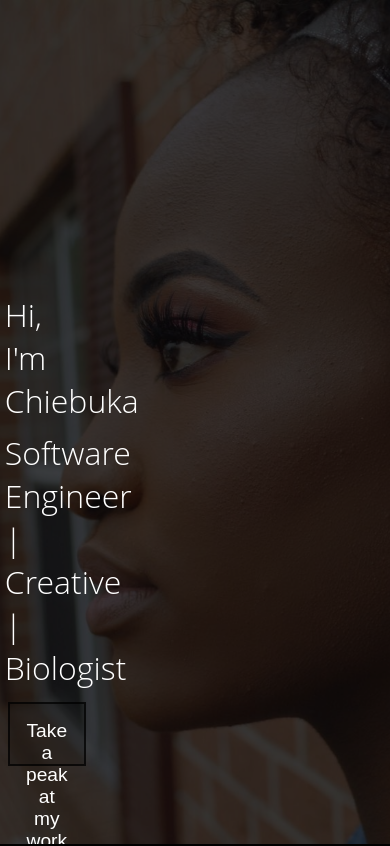
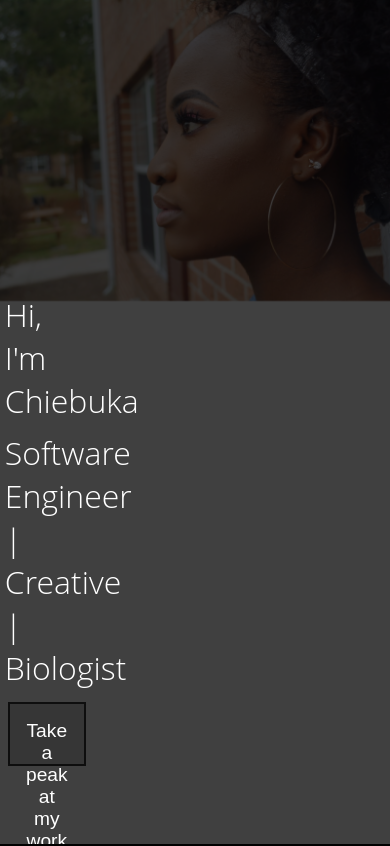
Before and after one commit to cenwachukwu/portfolio, a React (Create React App) app: page / in a window 390 px wide. Shown: the top 846 px of the page. Built offline with nearby package versions, Linux system fonts and the light colour scheme; a web font is replaced by a local one.

Commit message:
maker the header responsive

```diff
--- a/src/Home/Home.css
+++ b/src/Home/Home.css
@@ -2,7 +2,6 @@ header{
     margin: 0px;
     padding: 0px;
     width: 100%;
-    min-height: 100vh;
 }
 
 :root {
@@ -21,7 +20,7 @@ header{
 }
 
 .fixedHeader:before {
-    content: '';
+    content: ' ';
     background: url('../images/backupheader.JPG') no-repeat center/cover;
     background-size: contain/cover;
     background-attachment: fixed;
@@ -92,3 +91,45 @@ li{
     background: rgba(255, 0, 255, 0.15);
     color: rgba(255, 0, 255, 0.35);
   }
+
+/* ----------- iPad Pro 12.9" ----------- */
+@media only screen and (max-width: 1024px){
+    .fixedHeader:before {
+        content: '';
+        background: url('../images/backupheader.JPG') no-repeat;
+        background-size: contain;
+        background-attachment: fixed;
+        position: absolute;
+        top: 0;
+        left: 0;
+        width: 100%;
+        height: 100vh;
+        z-index: -1;
+    }
+}
+
+@media only screen and (max-width: 896px){
+
+}
+
+@media only screen and (max-width: 868px){
+
+}
+
+@media only screen and (max-width: 768px){
+
+}
+
+@media only screen and (max-width: 676px){
+
+}
+
+@media only screen and (max-width: 589px){
+
+
+}
+
+@media only screen and (max-width: 320px), (max-width: 375px), (max-width:414px){
+
+
+}
```
